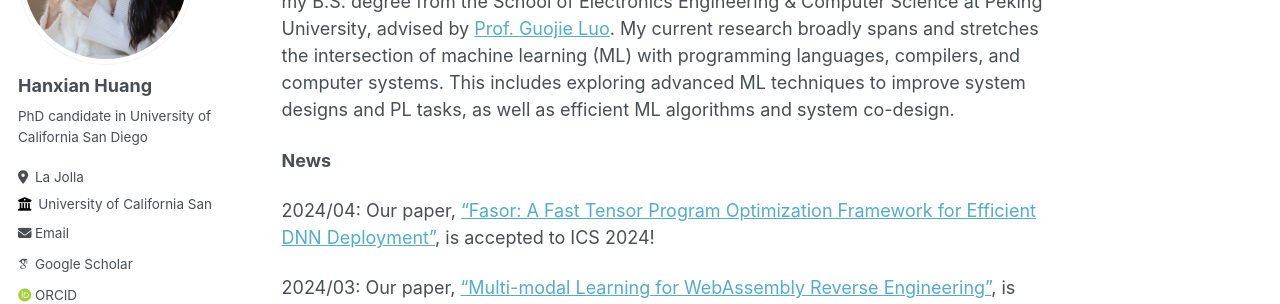
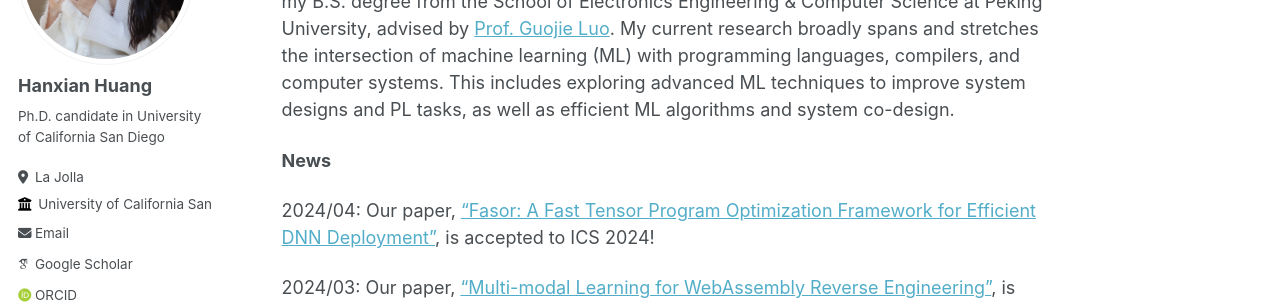
Before and after one commit to Hanxian97/Hanxian97.github.io, a Jekyll site: the page built from _pages/about.md, in a window 1280 px wide. Shown: the part 194-498 px from the top of the page. Built offline with Jekyll 4.4.1, drawn with Linux system fonts in a browser that asks for light colours; some web fonts are replaced.

Commit message:
Update _config.yml

```diff
--- a/_config.yml
+++ b/_config.yml
@@ -9,7 +9,7 @@
 # Basic Site Settings
 locale                   : "en-US"
 title                    : "Hanxian Huang"
-title_separator          : "PhD Candidate"
+title_separator          : "Ph.D. Candidate at Dept of Computer Science and Engineering, University of California San Diego. hah008 [AT] ucsd.edu"
 name                     : &name "Hanxian Huang"
 description              : &description "personal description"
 url                      : https://Hanxian97.github.io # the base hostname & protocol for your site e.g. "https://mmistakes.github.io"
@@ -24,7 +24,7 @@ author:
   avatar           : "hanxian_miao.JPG"
   name             : "Hanxian Huang"
   pronouns         : # example: "she/her"
-  bio              : "PhD candidate in University of California San Diego"
+  bio              : "Ph.D. candidate in University of California San Diego"
   location         : "La Jolla"
   employer         : "University of California San Diego"
   uri              : # URL
```
